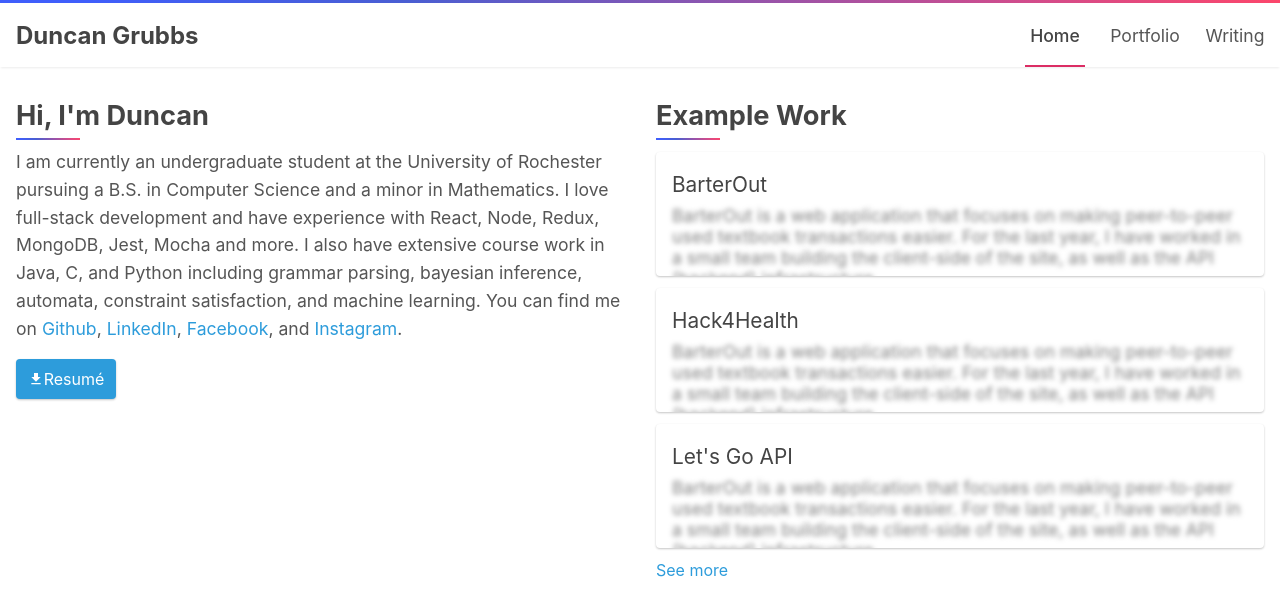
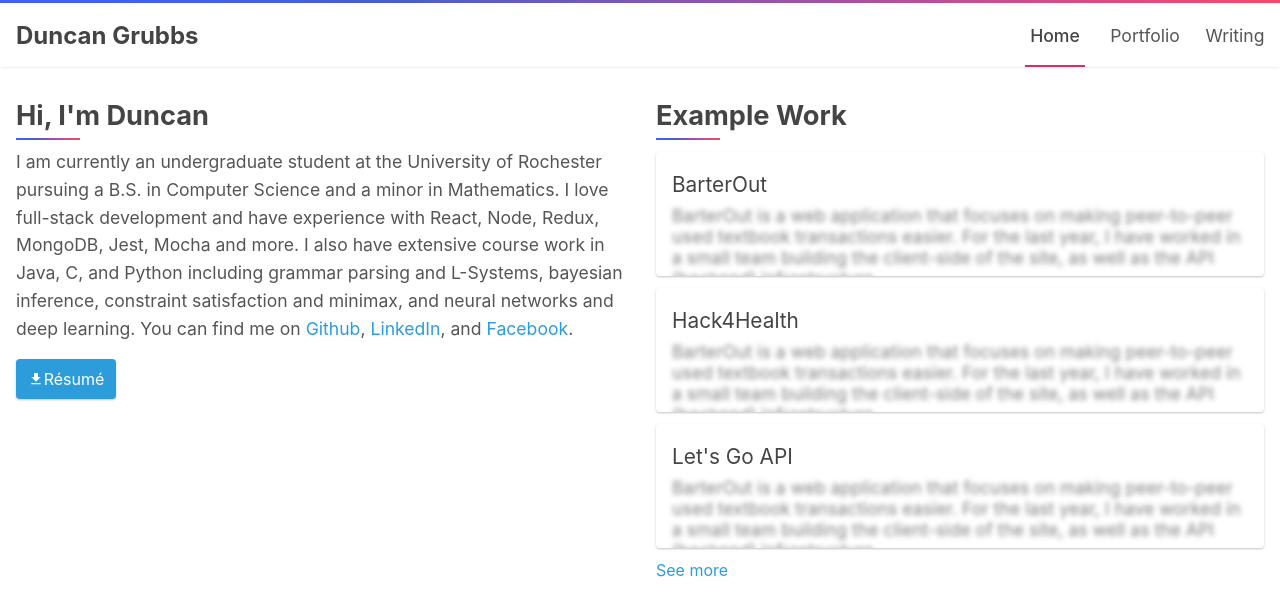
Before and after one commit to duncangrubbs/portfolio, a React (Create React App) app: page / in a window 1280 px wide. Shown: the top 616 px of the page. Built offline with nearby package versions, Linux system fonts and the light colour scheme.

Commit message:
Update home page.

```diff
--- a/src/routes/Home.jsx
+++ b/src/routes/Home.jsx
@@ -26,18 +26,18 @@ const Home = () => (
           in Computer Science and a minor in Mathematics. I love full-stack development
           and have experience with React, Node, Redux, MongoDB, Jest, Mocha
           and more. I also have extensive course work in Java, C, and Python including
-          grammar parsing, bayesian inference, automata, constraint satisfaction, and machine learning.
+          grammar parsing and L-Systems, bayesian inference, constraint satisfaction and minimax,
+          and neural networks and deep learning.
           You can find me on <a rel="noopenner external" href="https://github.com/duncangrubbs"> Github</a>,
           <a rel="noopenner external" href="https://www.linkedin.com/in/duncan-grubbs-01979a14a/"> LinkedIn</a>,
-          <a rel="noopenner external" href="https://www.facebook.com/duncan.grubbs.7"> Facebook</a>,
-          and <a rel="noopenner external" href="https://www.instagram.com/slamdunkkkkk/"> Instagram</a>.
+          and <a rel="noopenner external" href="https://www.facebook.com/duncan.grubbs.7"> Facebook</a>.
         </p>
         <a href={resume} download target="_self" className="home__resume">
           <svg fill="#FFFFFF" height="16" viewBox="0 0 24 24" width="16" xmlns="http://www.w3.org/2000/svg">
             <path d="M19 9h-4V3H9v6H5l7 7 7-7zM5 18v2h14v-2H5z"/>
             <path d="M0 0h24v24H0z" fill="none"/>
           </svg>
-          Resumé
+          Résumé
         </a>
       </div>
       <div className="home__grid-item">
```
